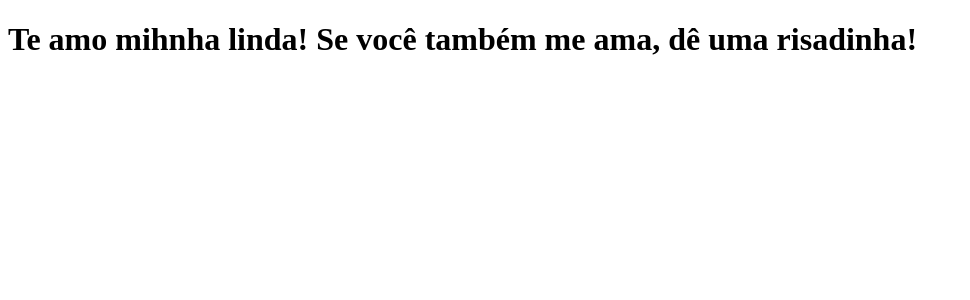
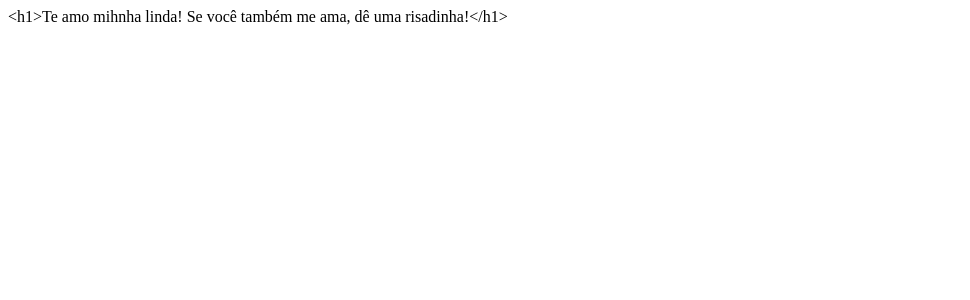
Before and after one commit to RicardoNakano/c-lone-tabnews, a Next.js app: page / in a window 1280 px wide. Shown: the top 300 px of the page, without its empty margins (0-970 px from the left). Built offline with nearby package versions, Linux system fonts and the light colour scheme.

Commit message:
outro erro de digitacao

```diff
--- a/pages/index.js
+++ b/pages/index.js
@@ -1,5 +1,5 @@
 function Home() {
-    return <h1>Te amo mihnha linda! Se você também me ama, dê uma risadinha!</h1>
+    return '<h1>Te amo mihnha linda! Se você também me ama, dê uma risadinha!</h1>';
 }
 
 export default Home;
```
